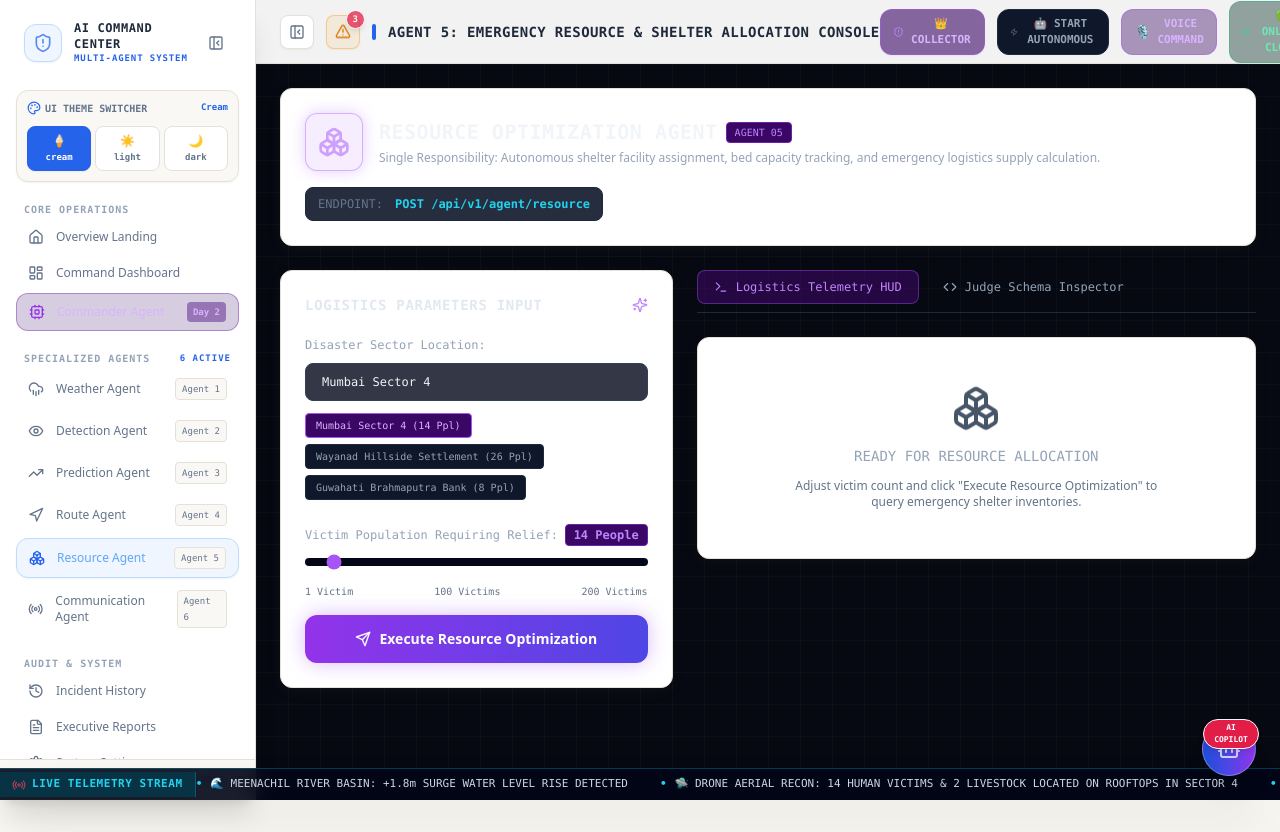
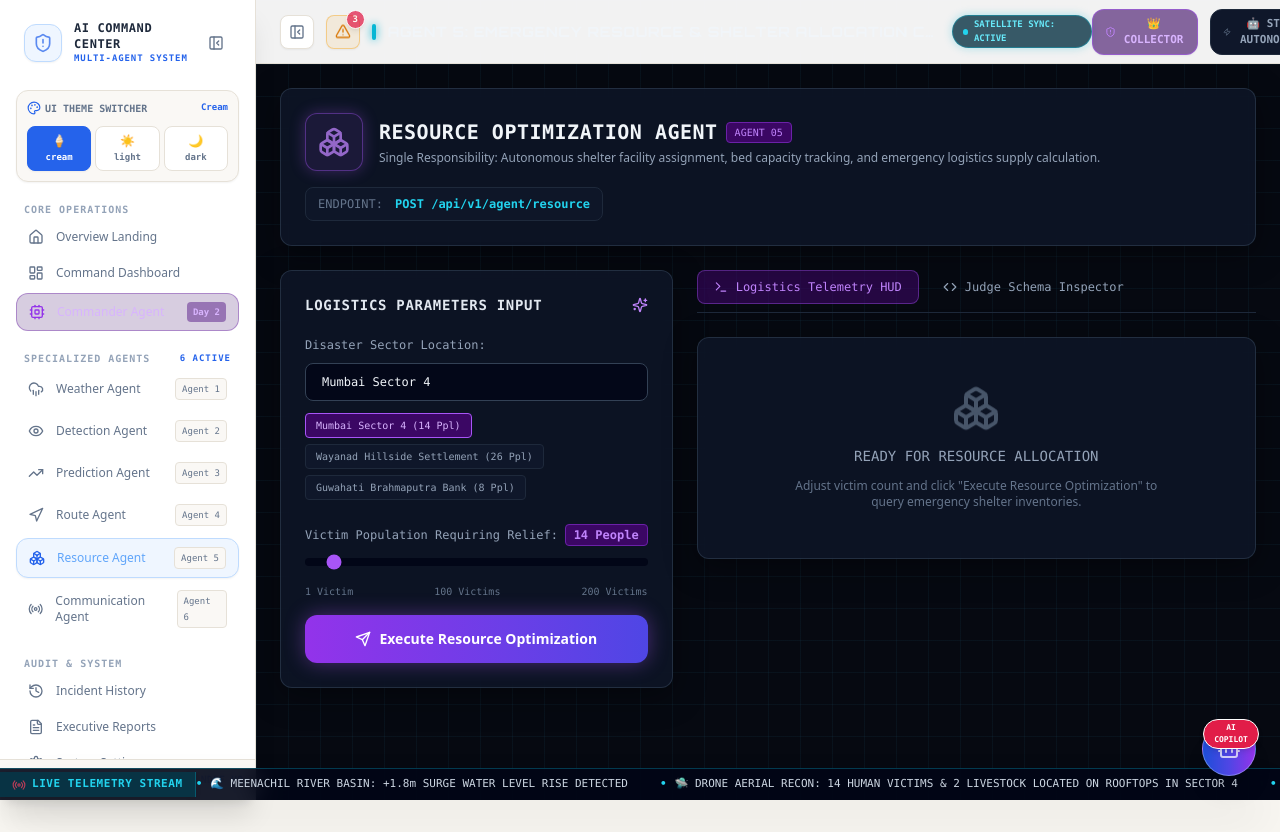
Before and after one commit to kanhaiyapatel59/ANTIVERSE, a React (Vite) app in the folder frontend/: page /resource in a window 1280 px wide. Built offline with nearby package versions, Linux system fonts and the light colour scheme.

Commit message:
style: upgrade application UI to Sci-Fi Tactical Command Center HUD design system

```diff
--- a/frontend/index.html
+++ b/frontend/index.html
@@ -5,10 +5,10 @@
     <link rel="icon" type="image/svg+xml" href="/shield.svg" />
     <meta name="viewport" content="width=device-width, initial-scale=1.0" />
     <title>AI Disaster Command Center | Multi-Agent Emergency Platform</title>
-    <!-- Google Fonts -->
+    <!-- Google Fonts: Inter, JetBrains Mono, Orbitron, and Rajdhani -->
     <link rel="preconnect" href="https://fonts.googleapis.com">
     <link rel="preconnect" href="https://fonts.gstatic.com" crossorigin>
-    <link href="https://fonts.googleapis.com/css2?family=Inter:wght@300;400;500;600;700;800&family=JetBrains+Mono:wght@400;500;700&display=swap" rel="stylesheet">
+    <link href="https://fonts.googleapis.com/css2?family=Inter:wght@300;400;500;600;700;800&family=JetBrains+Mono:wght@400;500;700&family=Orbitron:wght@400;600;700;800;900&family=Rajdhani:wght@500;600;700&display=swap" rel="stylesheet">
   </head>
   <body class="bg-[#060911] text-slate-100 font-sans antialiased overflow-x-hidden selection:bg-cyan-500 selection:text-black">
     <div id="root"></div>
--- a/frontend/src/components/Header.jsx
+++ b/frontend/src/components/Header.jsx
@@ -216,10 +216,14 @@ export default function Header({ title = "Disaster Operations Dashboard" }) {
           )}
         </div>
 
-        <div className="h-4 w-1 bg-blue-600 rounded-full"></div>
-        <h2 className="text-xs md:text-sm font-bold tracking-wide text-[var(--text-main)] uppercase font-mono truncate">
+        <div className="h-4 w-1 bg-cyan-500 rounded-full shadow-[0_0_8px_#06b6d4]"></div>
+        <h2 className="text-xs md:text-sm font-bold tracking-wider text-slate-100 uppercase font-orbitron truncate">
           {title}
         </h2>
+        <span className="hidden xl:inline-flex items-center space-x-1.5 px-2.5 py-0.5 rounded-full text-[9px] font-mono bg-cyan-950/80 text-cyan-300 border border-cyan-500/40 font-bold shadow-[0_0_10px_rgba(6,182,212,0.3)]">
+          <span className="w-1.5 h-1.5 rounded-full bg-cyan-400 animate-ping"></span>
+          <span>SATELLITE SYNC: ACTIVE</span>
+        </span>
       </div>
 
       {/* RIGHT SECTION: PROMINENT THEME SWITCHER BUTTON + Satellite Mesh Toggle + Voice Mic + RBAC Badge */}
--- a/frontend/src/index.css
+++ b/frontend/src/index.css
@@ -65,6 +65,14 @@
   code, pre, .font-mono {
     font-family: 'JetBrains Mono', monospace;
   }
+
+  .font-orbitron {
+    font-family: 'Orbitron', sans-serif;
+  }
+
+  .font-rajdhani {
+    font-family: 'Rajdhani', sans-serif;
+  }
 }
 
 /* Custom scrollbars */
@@ -89,23 +97,49 @@
 /* Mission Control HUD Background Grid */
 .bg-hud-grid {
   background-image:
-    linear-gradient(to right, rgba(140, 130, 110, 0.05) 1px, transparent 1px),
-    linear-gradient(to bottom, rgba(140, 130, 110, 0.05) 1px, transparent 1px);
+    linear-gradient(to right, rgba(56, 189, 248, 0.05) 1px, transparent 1px),
+    linear-gradient(to bottom, rgba(56, 189, 248, 0.05) 1px, transparent 1px);
   background-size: 32px 32px;
 }
 
-/* Glassmorphism & Card Utilities */
+/* Sci-Fi Tactical Glassmorphism & Card Utilities */
 .glass-panel {
-  background-color: var(--bg-surface);
-  border: 1px solid var(--border-subtle);
-  box-shadow: var(--card-shadow);
+  background-color: rgba(15, 23, 42, 0.75);
+  backdrop-filter: blur(12px);
+  -webkit-backdrop-filter: blur(12px);
+  border: 1px solid rgba(51, 65, 85, 0.6);
+  box-shadow: 0 8px 32px 0 rgba(0, 0, 0, 0.4);
   color: var(--text-main);
-  transition: all 0.25s ease;
+  transition: all 0.3s cubic-bezier(0.4, 0, 0.2, 1);
+}
+
+.glass-panel:hover {
+  border-color: rgba(147, 51, 234, 0.5);
+  box-shadow: 0 0 25px rgba(147, 51, 234, 0.25);
 }
 
 .glass-panel-glow {
-  background-color: var(--bg-surface-elevated);
-  border: 1px solid var(--accent-border);
-  box-shadow: 0 0 15px var(--accent-light);
+  background-color: rgba(15, 23, 42, 0.85);
+  backdrop-filter: blur(16px);
+  -webkit-backdrop-filter: blur(16px);
+  border: 1px solid rgba(168, 85, 247, 0.5);
+  box-shadow: 0 0 20px rgba(168, 85, 247, 0.3);
   color: var(--text-main);
 }
+
+/* Neon Glow Shadow Utilities */
+.hud-glow-cyan {
+  box-shadow: 0 0 20px rgba(6, 182, 212, 0.4);
+}
+
+.hud-glow-purple {
+  box-shadow: 0 0 20px rgba(168, 85, 247, 0.4);
+}
+
+.hud-glow-rose {
+  box-shadow: 0 0 20px rgba(244, 63, 94, 0.4);
+}
+
+.hud-glow-amber {
+  box-shadow: 0 0 20px rgba(245, 158, 11, 0.4);
+}
--- a/frontend/src/pages/CommanderPage.jsx
+++ b/frontend/src/pages/CommanderPage.jsx
@@ -265,10 +265,10 @@ export default function CommanderPage() {
             </div>
             <div>
               <div className="flex items-center space-x-2">
-                <h1 className="text-xl font-bold text-slate-100 tracking-wide font-mono uppercase">
+                <h1 className="text-xl md:text-2xl font-bold text-slate-100 tracking-wider font-orbitron uppercase">
                   LangGraph Master Orchestrator
                 </h1>
-                <span className="px-2.5 py-0.5 text-[10px] font-mono bg-purple-500/20 text-purple-300 border border-purple-500/40 rounded-full font-bold">
+                <span className="px-2.5 py-0.5 text-[10px] font-mono bg-purple-500/20 text-purple-300 border border-purple-500/40 rounded-full font-bold shadow-[0_0_10px_rgba(168,85,247,0.3)]">
                   DAY 2 COMMANDER
                 </span>
               </div>
```
